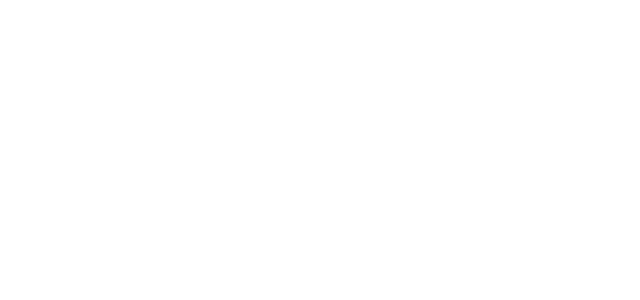
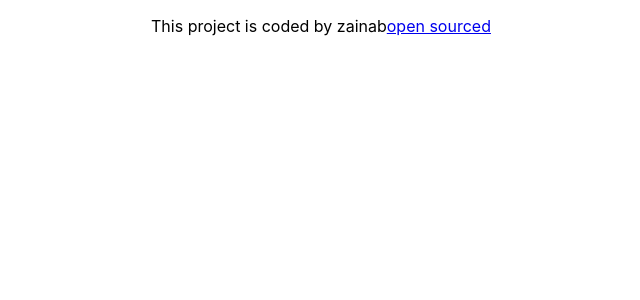
Before and after one commit to Zaina-coder/newapp, a React (Create React App) app: page / in a window 1280 px wide. Shown: the top 300 px of the page, without its empty margins (319-959 px from the left). Built offline with nearby package versions, Linux system fonts and the light colour scheme.

Commit message:
added Github repo URL

```diff
--- a/src/App.js
+++ b/src/App.js
@@ -4,7 +4,9 @@
 function App() {
   return (
     <div className="App">
-
+     <p> This project is coded by zainab
+       <a href="https://github.com/Zaina-coder/newapp" target="_blank">open sourced</a>
+     </p>
     </div>
   );
 }
```
